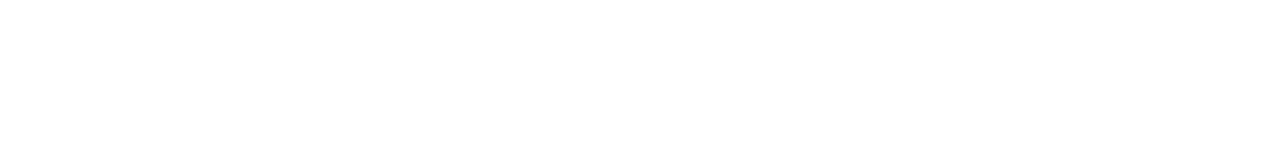
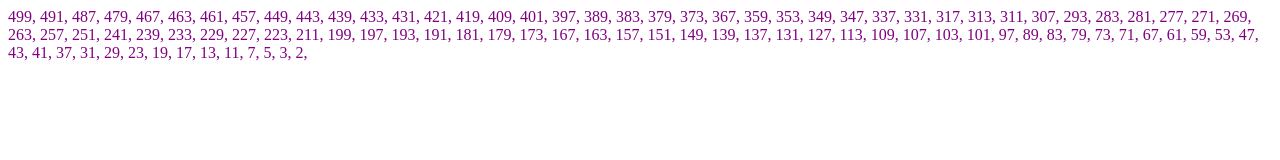
Before and after one commit to djszal/sandbox, a plain HTML site: page js-loops/loop3.html in a window 1280 px wide. Drawn offline with Linux system fonts and the light colour scheme.

Commit message:
finished MDN loops practice

```diff
--- a/js-loops/loop3.html
+++ b/js-loops/loop3.html
@@ -0,0 +1,69 @@
+<!-- from: https://developer.mozilla.org/en-US/docs/Learn/JavaScript/Building_blocks/Test_your_skills:_Loops -->
+
+<!DOCTYPE html>
+<html lang="en">
+  <head>
+    <meta charset="utf-8"/>
+    <title>Loops: Task 3</title>
+    <style>
+      p {
+        color: purple;
+        margin: 0.5em 0;
+      }
+
+      * {
+        box-sizing: border-box;
+      }
+    </style>
+    <link rel="stylesheet" href="../styles.css" />
+  </head>
+
+  <body>
+
+    <section class="preview">
+
+
+
+    </section>
+
+  </body>
+  <script>
+    let i = 500;
+    const para = document.createElement('p');
+
+    function isPrime(num) {
+      for(let i = 2; i < num; i++) {
+        if(num % i === 0) {
+          return false;
+        }
+      }
+
+      return true;
+    }
+
+do{
+    if(isPrime(i)){
+            console.log(i);
+            const text = document.createTextNode(`${i}, `);
+            para.appendChild(text);
+    }
+            i--;
+}while(i>1);
+
+// for (i ; i>1;i--) {
+//     if(isPrime(i)){
+//             console.log(i);
+//             const text = document.createTextNode(`${i}, `);
+//             para.appendChild(text);
+
+//     }
+// }
+    // Add your code here
+
+
+    // Don't edit the code below here!
+    const section = document.querySelector('section');
+    section.appendChild(para);
+  </script>
+
+</html>
```
Also changed, not shown: js-loops/loop1.html (+2 -0 lines), js-loops/loop2.html (+3 -1 lines).
